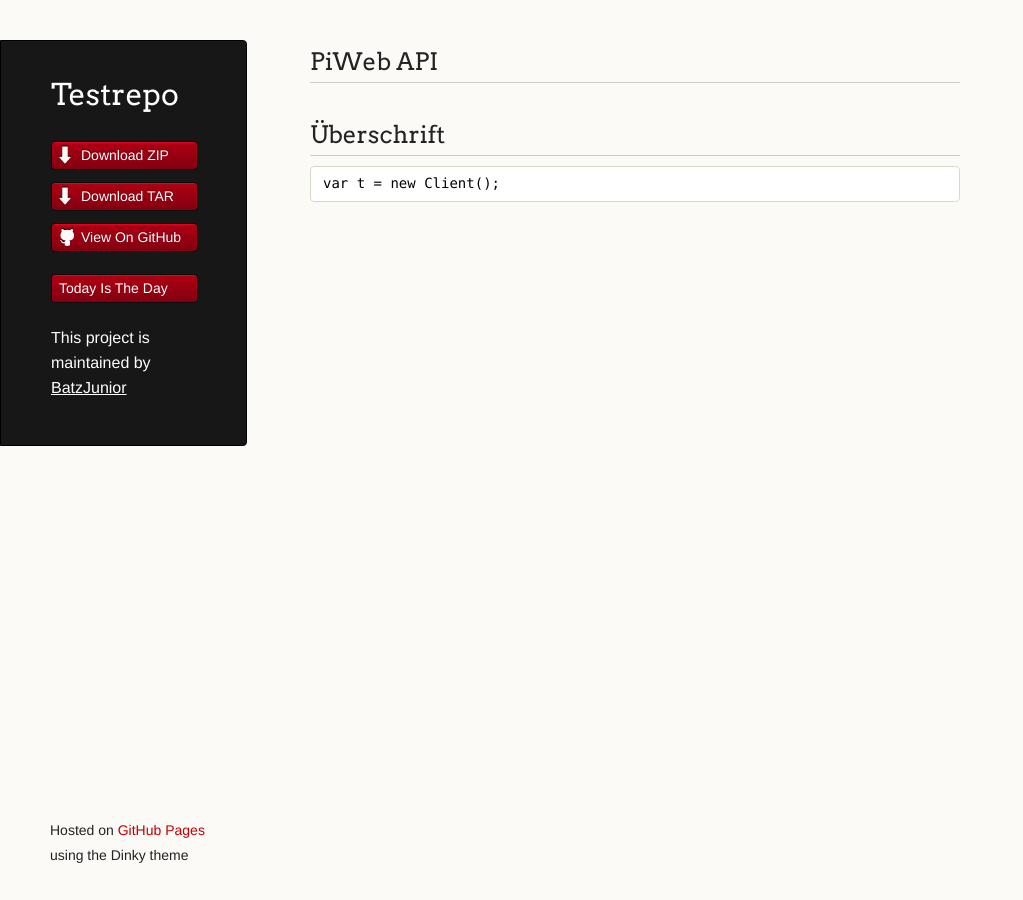
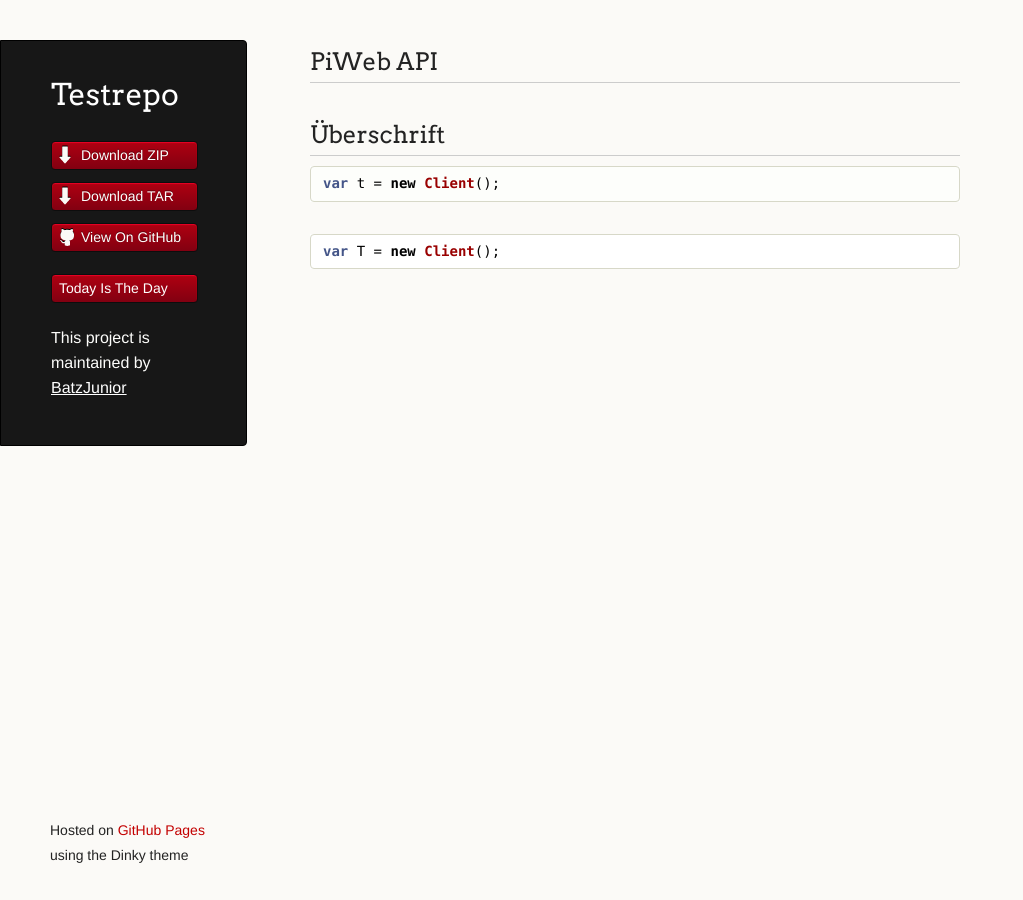
Before and after one commit to BatzJunior/testrepo, a Jekyll site: the page built from test.md, in a window 1280 px wide. Shown: the whole page, without its empty margins (0-1023 px from the left). Built offline with Jekyll 4.4.1, drawn with Linux system fonts in a browser that asks for light colours.

Commit message:
Update test.md

````diff
--- a/test.md
+++ b/test.md
@@ -5,6 +5,10 @@ layout: frame
 
 ##Überschrift
 
+{% highlight csharp %}
+var t = new Client();
+{% endhighlight %}
+
+```csharp
+var T = new Client();
 ```
-var t = new Client();
-```
````
